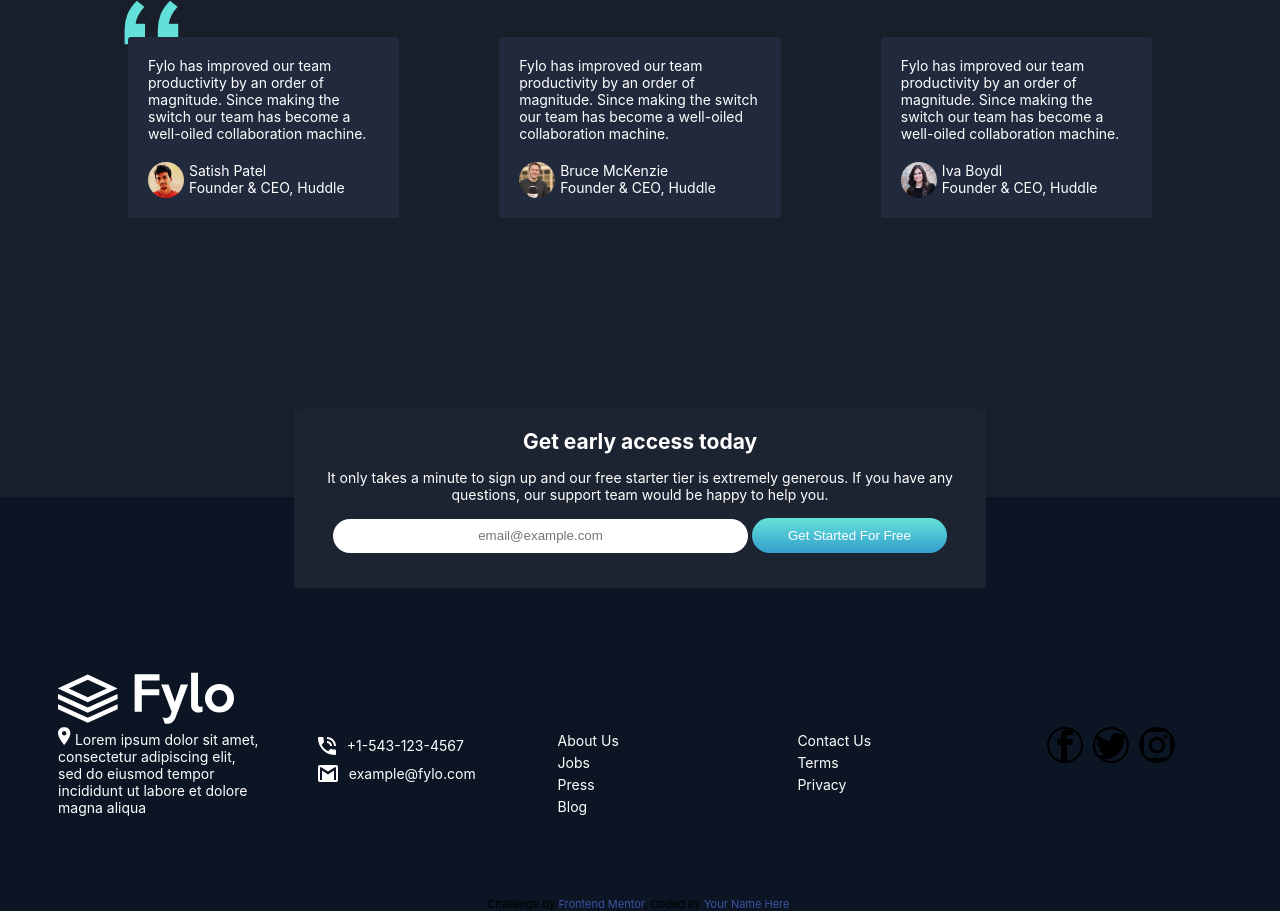
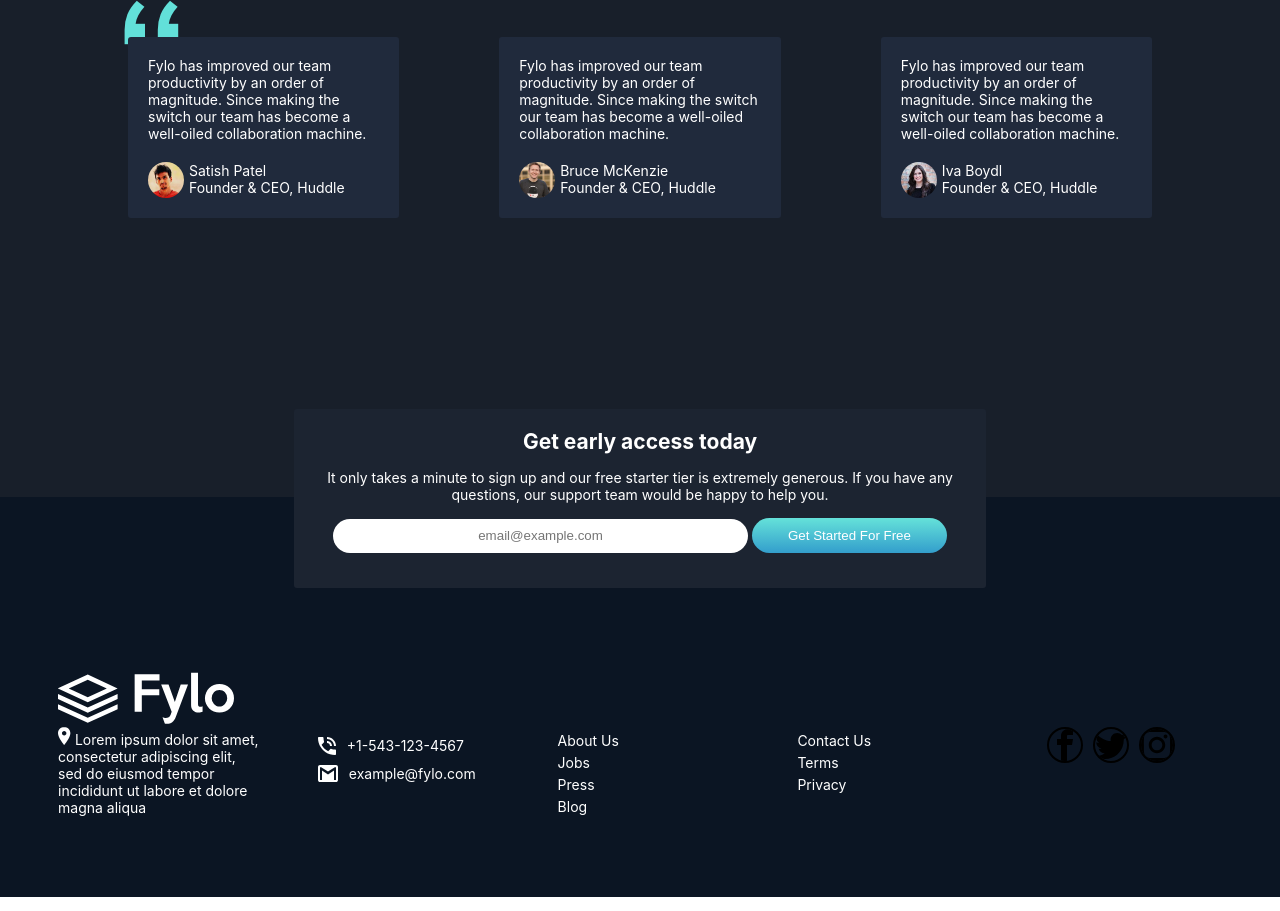
Before and after one commit to Toviarock1/fylo-dark-theme-landing-page, a plain HTML site: page index.html in a window 1280 px wide. Shown: the part 2303-3214 px from the top of the page. Drawn offline with Linux system fonts and the light colour scheme.

Commit message:
remove footer challenge

```diff
--- a/index.html
+++ b/index.html
@@ -213,10 +213,6 @@
       </div>
     </div>
   </div>
-  <p class="attribution">
-    Challenge by <a href="https://www.frontendmentor.io?ref=challenge" target="_blank">Frontend Mentor</a>.
-    Coded by <a href="#">Your Name Here</a>.
-  </p>
 </footer>
 
 
```
